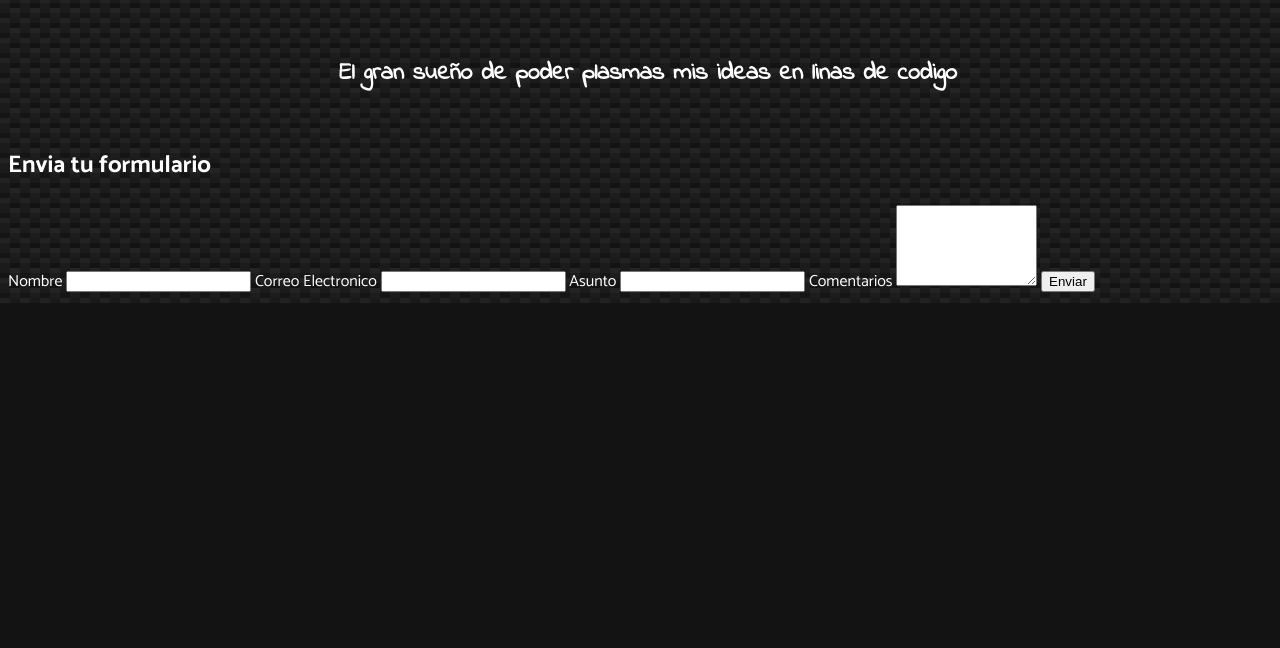
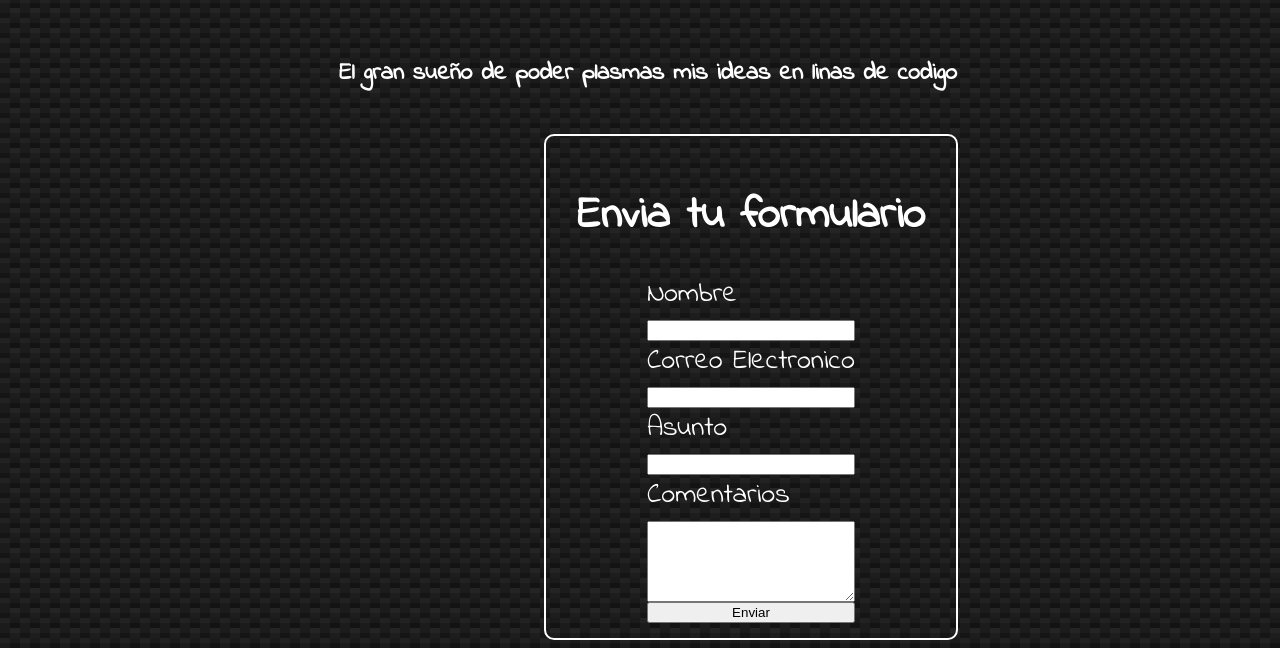
Before and after one commit to Juan-Cutiva/portafolio, a website built with Vite: page index.html in a window 1280 px wide. Shown: the part 1927-2575 px from the top of the page. Before the commit the page ends 2230 px from the top, so only its background shows below. Built offline with nearby package versions, Linux system fonts and the light colour scheme; files whose address does not match are found by name.

Commit message:
Formulario terminado

```diff
--- a/index.html
+++ b/index.html
@@ -58,7 +58,7 @@
         </div>
       </div>
     </section>
-    <section>
+    <section id="sectionFooter">
       <div id="footer">
         <h2>El gran sueño de poder plasmas mis ideas en linas de codigo</h2>
       </div>
--- a/style.css
+++ b/style.css
@@ -128,6 +128,11 @@ img {
     animation-fill-mode: both;
 }
 
+#sectionFooter{
+    justify-content: center;
+}
+
+
 #footer {
     font-family: "Indie Flower";
     width: 100%;
@@ -141,5 +146,39 @@ img {
 }
 
 #footer2{
+    width: 414px;
+    height: 506px;
+    font-family: "Indie Flower";
+    font-size: 30px;
+    box-sizing: border-box;
+    border: 2px white solid;
+    margin: 8px 33.5pc;
+    padding: 10px;
+    border-radius: 10px;
+    display: flex;
     color: white;
+    flex-direction: column;
+    align-items: center;
 }
+
+#footer2 h2{
+    margin-bottom: 25px;
+    display: flex;
+    flex-direction: column;
+}
+#footer2 label{
+    margin-bottom: 5px;
+    font-size: 28px;
+}
+
+#footer2 div{
+    display: flex;
+    flex-direction: column;
+}
+
+#footer2 form {
+    display: flex;
+    flex-direction: column;
+    justify-content: center;
+    align-items: stretch;
+}
```
